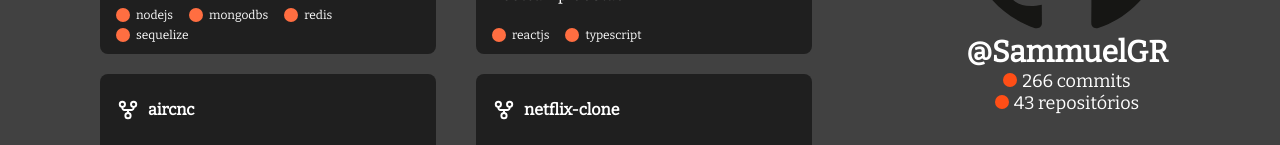
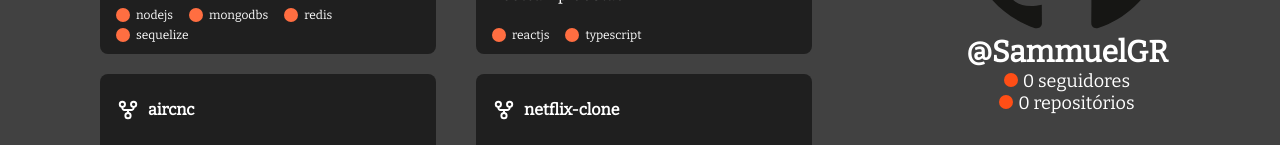
Before and after one commit to SammuelGR/sammuelgr.github.io, a React (Create React App) app: page / in a window 1280 px wide. Shown: the part 2060-2205 px from the top of the page. Built offline with nearby package versions, Linux system fonts and the light colour scheme; no server answers.

Commit message:
feat: Fetches data from github api :tongue:

```diff
--- a/package.json
+++ b/package.json
@@ -11,6 +11,7 @@
     "@types/node": "^12.0.0",
     "@types/react": "^17.0.0",
     "@types/react-dom": "^17.0.0",
+    "axios": "^0.24.0",
     "react": "^17.0.2",
     "react-dom": "^17.0.2",
     "react-scripts": "4.0.3",
--- /dev/null
+++ b/src/constants/endpoints.ts
@@ -0,0 +1,3 @@
+export const GITHUB_BASEURL_REST = 'https://api.github.com/';
+
+export const GET_USER_INFO = '/users';
--- a/src/pages/index.tsx
+++ b/src/pages/index.tsx
@@ -1,10 +1,14 @@
+import { useEffect, useState } from 'react';
+
+import { githubApiRest } from '../services/github';
 import { getSammyAge } from '../utils/dateUtils';
+
+import { GET_USER_INFO } from '../constants/endpoints';
+import { repos } from '../constants/repos';
 
 import Polygon1 from '../assets/Polygon_1.png';
 import Polygon2 from '../assets/Polygon_2.png';
 import GithubLogo from '../assets/github.svg';
-
-import { repos } from '../constants/repos';
 
 import {
   Header,
@@ -23,6 +27,24 @@
 } from './index.style';
 
 export function Home(): JSX.Element {
+  const [githubData, setGithubData] = useState({
+    followers: 0,
+    public_repos: 0,
+  });
+
+  async function loadGithubData() {
+    try {
+      const { data } = await githubApiRest.get(`${GET_USER_INFO}/sammuelgr`);
+      setGithubData(data);
+    } catch (err) {
+      throw new Error('Error fetching github data');
+    }
+  }
+
+  useEffect(() => {
+    loadGithubData();
+  }, []);
+
   return (
     <div>
       <Header />
@@ -96,8 +118,8 @@
           >
             @SammuelGR
           </a>
-          <p>266 commits</p>
-          <p>43 repositórios</p>
+          <p>{githubData.followers} seguidores</p>
+          <p>{githubData.public_repos} repositórios</p>
         </GithubProfileContainer>
       </GithubContainer>
 
--- /dev/null
+++ b/src/services/github.ts
@@ -0,0 +1,6 @@
+import axios from 'axios';
+import { GITHUB_BASEURL_REST } from '../constants/endpoints';
+
+export const githubApiRest = axios.create({
+  baseURL: GITHUB_BASEURL_REST,
+});
```
Also changed, not shown: 2 other files (tests, documents, lock files or other folders).
